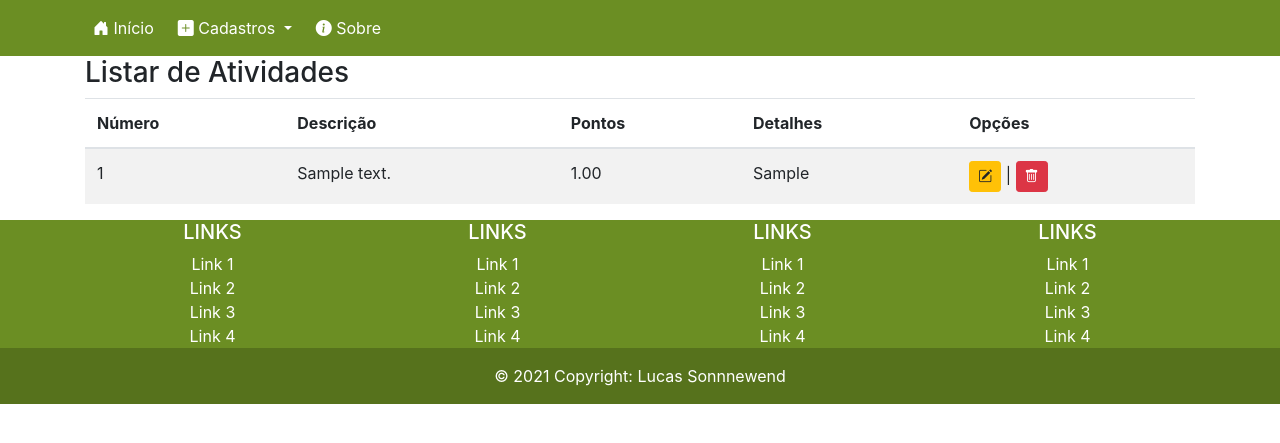
After one commit to lrsonnewend/WebDjango, a Django app: page /listar/atividades/ in a window 1280 px wide. The commit adds this page. Shown: the top 443 px of the page. Run offline with Django 3.2, Linux system fonts and the light colour scheme; tables that the repository leaves empty hold one stand-in row (values such as "Sample post"); some libraries are stand-ins or nearby versions.

Commit message:
rotas em botoes / novas propriedades de atributos (model)

```diff
--- a/WebDjango/settings.py
+++ b/WebDjango/settings.py
@@ -39,8 +39,12 @@ INSTALLED_APPS = [
     'django.contrib.messages',
     'django.contrib.staticfiles',
     'paginas.apps.PaginasConfig',
-    'cadastros.apps.CadastrosConfig'
+    'cadastros.apps.CadastrosConfig',
+    'crispy_forms',
 ]
+
+#Crispy forms
+CRISPY_TEMPLATE_PACK='bootstrap4'
 
 MIDDLEWARE = [
     'django.middleware.security.SecurityMiddleware',
--- a/cadastros/models.py
+++ b/cadastros/models.py
@@ -9,10 +9,10 @@ class Campo(models.Model):
         return f'{self.nome} ({self.descricao})'
 
 class Atividade(models.Model):
-    numero = models.IntegerField(verbose_name="Número")
+    numero = models.IntegerField(verbose_name="Número", unique=True)
     descricao = models.CharField(max_length=150, verbose_name="Descrição")
     pontos = models.DecimalField(max_digits=5, decimal_places=2)
-    detalhes = models.CharField(max_length=100)
+    detalhes = models.CharField(max_length=100, null=True, blank=True)
     campo = models.ForeignKey(Campo, on_delete=models.PROTECT)
 
     def __str__(self):
--- a/cadastros/templates/cadastros/form.html
+++ b/cadastros/templates/cadastros/form.html
@@ -1,5 +1,6 @@
-{% extends 'modelo.html' %}
+{% extends 'paginas/modelo.html' %}
 {% load static  %}
+{% load crispy_forms_tags %}
 
 {% block conteudo %}
 <h3>Cadastro</h3>
@@ -11,7 +12,7 @@
 <form action="" method="POST">
     {% csrf_token %}
 
-    {{ form.as_p }}
+    {{ form|crispy }}
 
     <button type="submit" class="btn btn-primary">Cadastrar</button>
 
--- /dev/null
+++ b/cadastros/templates/cadastros/listas/atividade.html
@@ -0,0 +1,40 @@
+{% extends 'paginas/modelo.html' %}
+{% load static %}
+
+{% block conteudo %}
+<h3>Listar de Atividades</h3>
+
+<div class="table-responsive">
+    <table class="table table-striped">
+        <thead>
+            <tr>
+                <th>Número</th>
+                <th>Descrição</th>
+                <th>Pontos</th>
+                <th>Detalhes</th>
+                <th>Opções</th>
+            </tr>
+        </thead>
+
+        <tbody>
+            {% for atividade in object_list %}
+            <tr>
+                <td>{{ atividade.numero }}</td>
+                <td>{{ atividade.descricao }}</td>
+                <td>{{ atividade.pontos }}</td>
+                <td>{{ atividade.detalhes }}</td>
+                <td>
+                    <a href="{% url 'editar-atividade' atividade.pk %}" class="btn btn-warning btn-sm" title="Editar"><i class="bi bi-pencil-square"></i></a> |
+                    <a href="{% url 'delete-atividade' atividade.pk %}" class="btn btn-danger btn-sm" title="Excluir"><i class="bi bi-trash"></i></a>
+                </td>
+            </tr>
+            {% empty %}
+            <tr>
+                <td colspan="3">Nenhuma atividade registrada.</td>
+            </tr>
+
+            {% endfor %}
+        </tbody>
+    </table>
+</div>
+{% endblock %}
--- a/cadastros/urls.py
+++ b/cadastros/urls.py
@@ -2,11 +2,19 @@ from django.urls import path
 #Import Views
 from .views import CampoCreate, AtividadeCreate
 from .views import CampoUpdate, AtividadeUpdate
+from .views import CampoDelete, AtividadeDelete
+from .views import CampoList, AtividadeList
 
 urlpatterns = [
     path('cadastrar/campo/', CampoCreate.as_view(), name='cadastrar-campo'),
     path('cadastrar/atividade/', AtividadeCreate.as_view(), name='cadastrar-atividade'),
 
     path('editar/campo/<int:pk>/', CampoUpdate.as_view(), name='editar-campo'),
-    path('editar/atividade/<int:pk>/', AtividadeUpdate.as_view(), name='editar-atividade')
+    path('editar/atividade/<int:pk>/', AtividadeUpdate.as_view(), name='editar-atividade'),
+
+    path('delete/campo/<int:pk>/', CampoDelete.as_view(), name='delete-campo'),
+    path('delete/atividade/<int:pk>/', AtividadeDelete.as_view(), name='delete-atividade'),
+
+    path('listar/campos/', CampoList.as_view(), name='listar-campos'),
+    path('listar/atividades/', AtividadeList.as_view(), name='listar-atividades'),
 ]
--- a/cadastros/views.py
+++ b/cadastros/views.py
@@ -1,29 +1,53 @@
-from django.views.generic.edit import CreateView, UpdateView
+from django.views.generic.list import ListView
+from django.views.generic.edit import CreateView, UpdateView, DeleteView
+from django.urls import reverse_lazy
 from .models import Campo, Atividade
-from django.urls import reverse_lazy
 
 # Create your views here.
 class CampoCreate(CreateView):
     model = Campo
     fields = ['nome', 'descricao']
     template_name = 'cadastros/form.html'
-    success_url = reverse_lazy('index')
+    success_url = reverse_lazy('listar-campos')
 
 class AtividadeCreate(CreateView):
     model = Atividade
     fields = ['numero', 'descricao', 'pontos', 'detalhes', 'campo']
     template_name = 'cadastros/form.html'
-    success_url = reverse_lazy('index')
+    success_url = reverse_lazy('listar-atividades')
 
 #UPDATE
 class CampoUpdate(UpdateView):
     model = Campo
     fields = ['nome', 'descricao']
     template_name = 'cadastros/form.html'
-    success_url = reverse_lazy('index')
+    success_url = reverse_lazy('listar-campos')
 
 class AtividadeUpdate(UpdateView):
     model = Atividade
     fields = ['numero', 'descricao', 'pontos', 'detalhes', 'campo']
     template_name = 'cadastros/form.html'
     success_url = reverse_lazy('index')
+
+
+#DELETE
+class CampoDelete(DeleteView):
+    model = Campo
+    template_name = 'cadastros/form-delete.html'
+    success_url = reverse_lazy('listar-campos')
+
+class AtividadeDelete(DeleteView):
+    model = Atividade
+    template_name = 'cadastros/form-delete.html'
+    success_url = reverse_lazy('index')
+
+
+#LISTAR
+class CampoList(ListView):
+    model = Campo
+    template_name = 'cadastros/listas/campo.html'
+
+
+class AtividadeList(ListView):
+    model = Atividade
+    template_name = 'cadastros/listas/atividade.html'
--- a/paginas/templates/modelo.html
+++ b/paginas/templates/paginas/modelo.html
@@ -20,18 +20,26 @@
         <div class="container">
             <div class="collapse navbar-collapse" id="navbarNav">
                 <ul class="navbar-nav">
-                    <li class="nav-item active mr-2">
-                        <a class="nav-link" href="{% url 'inicio' %}"><i class="bi bi-house-door-fill"></i> Início</a>
+                    <li class="nav-item mr-2">
+                        <a class="nav-link text-white" href="{% url 'inicio' %}"><i class="bi bi-house-door-fill"></i>
+                            Início</a>
                     </li>
-                    <li class="nav-item active mr-2">
-                        <a class="nav-link" href="{% url 'cadastrar-campo' %}"><i class="bi bi-plus-square-fill"></i> Cadastros</a>
+                    <li class="nav-item dropdown mr-2">
+                        <a class="nav-link dropdown-toggle text-white" href="#" id="navbarDropdown" role="button"
+                            data-toggle="dropdown" aria-haspopup="true" aria-expanded="false">
+                            <i class="bi bi-plus-square-fill"></i>
+                            Cadastros
+                        </a>
+                        <div class="dropdown-menu" aria-labelledby="navbarDropdown">
+                            <a class="dropdown-item" href="{% url 'cadastrar-campo' %}">Campo</a>
+
+                            <a class="dropdown-item" href="{% url 'cadastrar-atividade' %}">Atividade</a>
+                        </div>
                     </li>
-                    <li class="nav-item active">
-                        <a class="nav-link" href="{% url 'sobre' %}"><i class="bi bi-info-circle-fill"></i> Sobre</a>
+                    <li class="nav-item">
+                        <a class="nav-link text-white" href="{% url 'sobre' %}"><i class="bi bi-info-circle-fill"></i>
+                            Sobre</a>
                     </li>
-                    <!-- <li class="nav-item">
-                        <a class="nav-link disabled" href="#">Disabled</a>
-                    </li> -->
                 </ul>
             </div>
         </div>
@@ -52,7 +60,7 @@
 
     {% block rodape %}
     <!-- Footer -->
-    <footer class="fixed-bottom text-center text-white" style="background-color: olivedrab;">
+    <footer class="text-center text-white" style="background-color: olivedrab;">
         <!-- Grid container -->
         <div class="container">
             <section class="">
@@ -158,8 +166,14 @@
     <!-- Footer -->
     {% endblock %}
 
-    <script src="https://stackpath.bootstrapcdn.com/bootstrap/4.1.3/js/bootstrap.min.js"
-        integrity="sha384-ChfqqxuZUCnJSK3+MXmPNIyE6ZbWh2IMqE241rYiqJxyMiZ6OW/JmZQ5stwEULTy"
+    <script src="https://code.jquery.com/jquery-3.2.1.slim.min.js"
+        integrity="sha384-KJ3o2DKtIkvYIK3UENzmM7KCkRr/rE9/Qpg6aAZGJwFDMVNA/GpGFF93hXpG5KkN"
+        crossorigin="anonymous"></script>
+    <script src="https://cdnjs.cloudflare.com/ajax/libs/popper.js/1.12.9/umd/popper.min.js"
+        integrity="sha384-ApNbgh9B+Y1QKtv3Rn7W3mgPxhU9K/ScQsAP7hUibX39j7fakFPskvXusvfa0b4Q"
+        crossorigin="anonymous"></script>
+    <script src="https://maxcdn.bootstrapcdn.com/bootstrap/4.0.0/js/bootstrap.min.js"
+        integrity="sha384-JZR6Spejh4U02d8jOt6vLEHfe/JQGiRRSQQxSfFWpi1MquVdAyjUar5+76PVCmYl"
         crossorigin="anonymous"></script>
 </body>
 
--- a/paginas/views.py
+++ b/paginas/views.py
@@ -5,7 +5,7 @@ from django.views.generic import TemplateView
 
 #página inicial
 class IndexView(TemplateView):
-    template_name = "modelo.html"
+    template_name = "paginas/modelo.html"
 
 class SobreView(TemplateView):
-    template_name = "sobre.html"
+    template_name = "paginas/sobre.html"
```
Also changed, not shown: cadastros/templates/cadastros/form-delete.html (added, +22 -0 lines), cadastros/templates/cadastros/listas/campo.html (added, +36 -0 lines), cadastros/migrations/0002_auto_20211108_2210.py (added), paginas/templates/paginas/index.html (renamed from paginas/templates/index.html), paginas/templates/paginas/sobre.html (renamed from paginas/templates/sobre.html).
